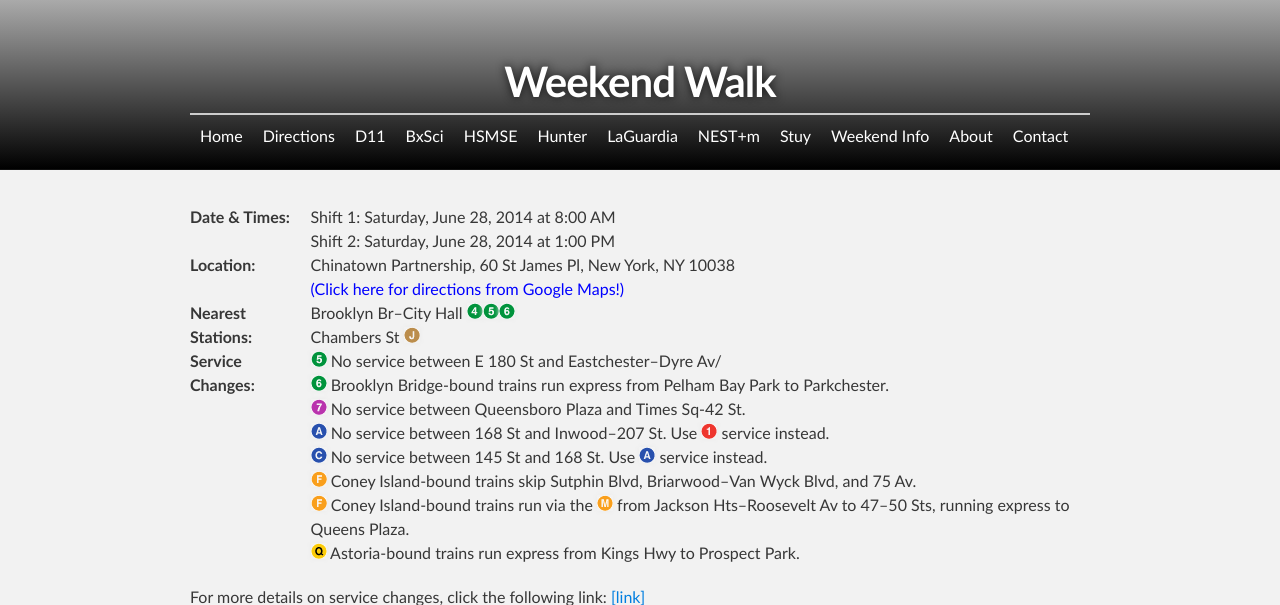
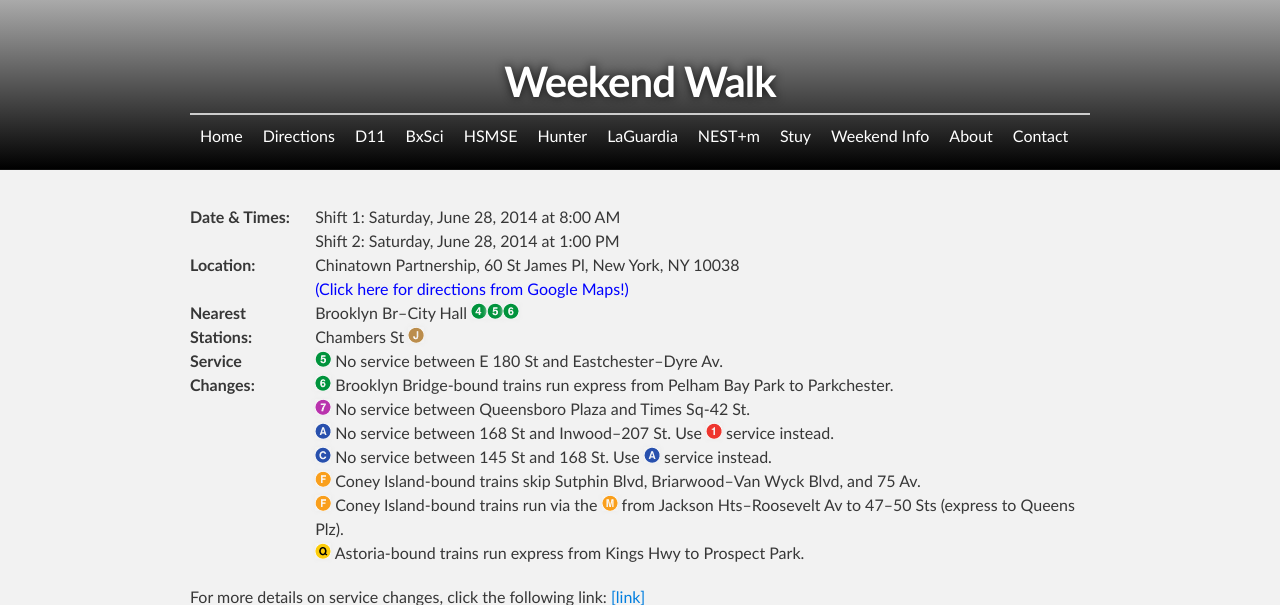
Before and after one commit to d11directions/d11directions.github.io, a Jekyll site: the page built from _posts/2014-06-28-Weekend_Walk.html, in a window 1280 px wide, cut to the strip 0-605 px from the top of the page. Built offline with Jekyll 4.4.1, drawn with Linux system fonts in a browser that asks for light colours.

Commit message:
Update Weekend Walk service changes

```diff
--- a/_posts/2014-06-28-Weekend_Walk.html
+++ b/_posts/2014-06-28-Weekend_Walk.html
@@ -11,13 +11,13 @@ nearest-stations:
     - Brooklyn Br&ndash;City Hall <img src="/img/4.png" alt="(4)"><img src="/img/5.png" alt="(5)"><img src="/img/6.png" alt="(6)">
     - Chambers St <img src="/img/J.png" alt="(J)">
 changes-brief:
-    - <img src="/img/5.png" alt="(5)"> No service between E 180 St and Eastchester&ndash;Dyre Av/
+    - <img src="/img/5.png" alt="(5)"> No service between E 180 St and Eastchester&ndash;Dyre Av.
     - <img src="/img/6.png" alt="(6)"> Brooklyn Bridge-bound trains run express from Pelham Bay Park to Parkchester.
     - <img src="/img/7.png" alt="(7)"> No service between Queensboro Plaza and Times Sq-42 St.
     - <img src="/img/A.png" alt="(A)"> No service between 168 St and Inwood&ndash;207 St. Use <img src="/img/1.png" alt="(1)"> service instead.
     - <img src="/img/C.png" alt="(C)"> No service between 145 St and 168 St. Use <img src="/img/A.png" alt="(A)"> service instead.
     - <img src="/img/F.png" alt="(F)"> Coney Island-bound trains skip Sutphin Blvd, Briarwood&ndash;Van Wyck Blvd, and 75 Av.
-    - <img src="/img/F.png" alt="(F)"> Coney Island-bound trains run via the <img src="/img/M.png" alt="(M)"> from Jackson Hts&ndash;Roosevelt Av to 47&ndash;50 Sts, running express to Queens Plaza.
+    - <img src="/img/F.png" alt="(F)"> Coney Island-bound trains run via the <img src="/img/M.png" alt="(M)"> from Jackson Hts&ndash;Roosevelt Av to 47&ndash;50 Sts (express to Queens Plz).
     - <img src="/img/Q.png" alt="(Q)"> Astoria-bound trains run express from Kings Hwy to Prospect Park.
 changes-ext: http://travel.mtanyct.info/serviceadvisory/routeStatusResult.aspx?tag=ALL&date=06/28/2014&time=&method=getstatus4
 gmap: https://maps.google.com/maps?f=d&amp;source=s_d&amp;saddr=&amp;daddr=Chinatown+Partnership+Local+Development+Corporation,+60+Saint+James+Place,+New+York,+NY+10038&amp;hl=en&amp;geocode=Ffs5bQId9tuW-yk7k3WdJlrCiTEhkXioPjoqwQ&amp;sll=40.712699,-73.99937&amp;sspn=0.011532,0.022724&amp;dirflg=r&amp;ttype=arr&amp;date=06%2F28%2F14&amp;time=7:50am&amp;noexp=0&amp;noal=0&amp;sort=def&amp;mra=ls&amp;ie=UTF8&amp;t=m&amp;start=0&amp;ll=40.712699,-73.99937&amp;spn=0.011532,0.022724
```
